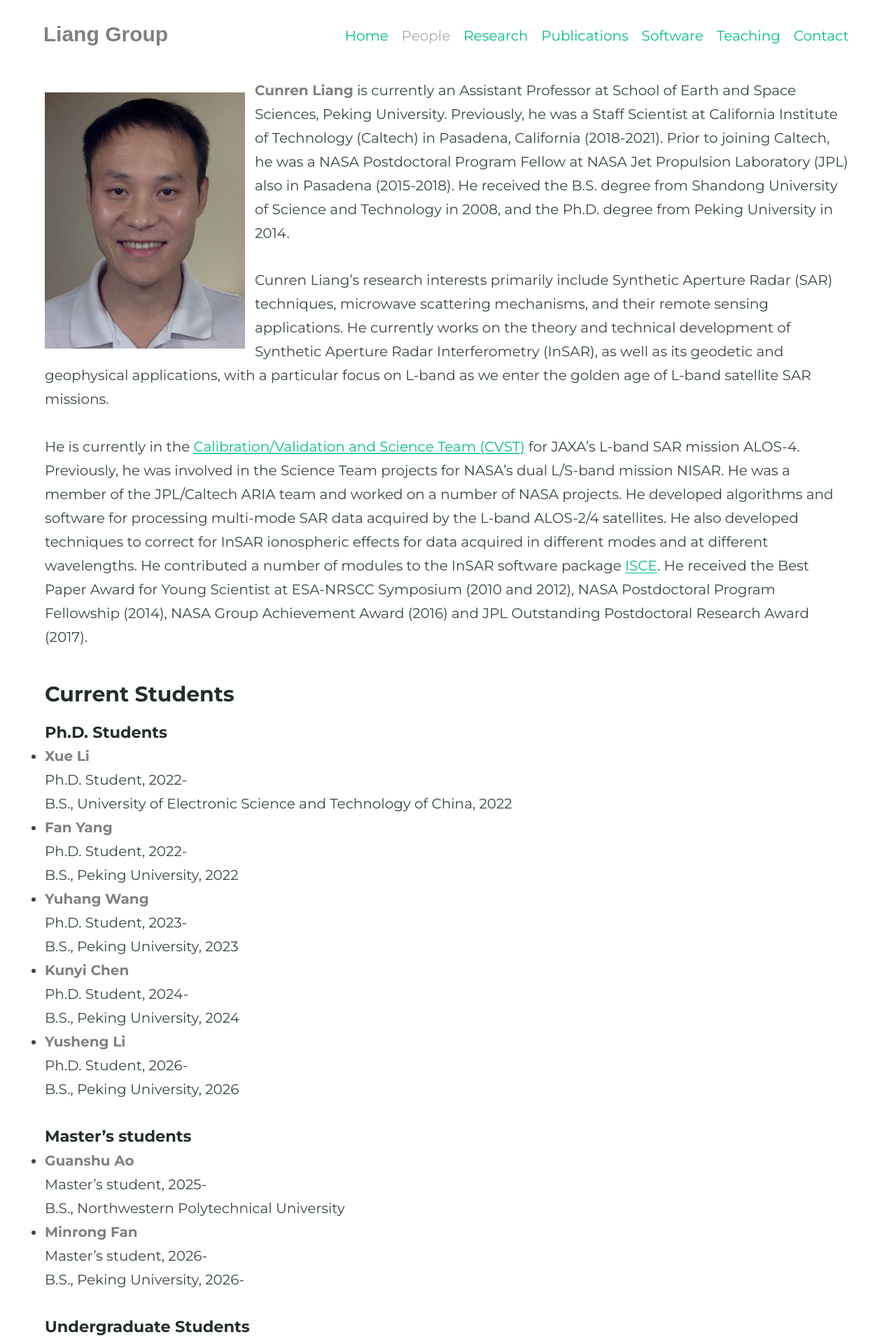
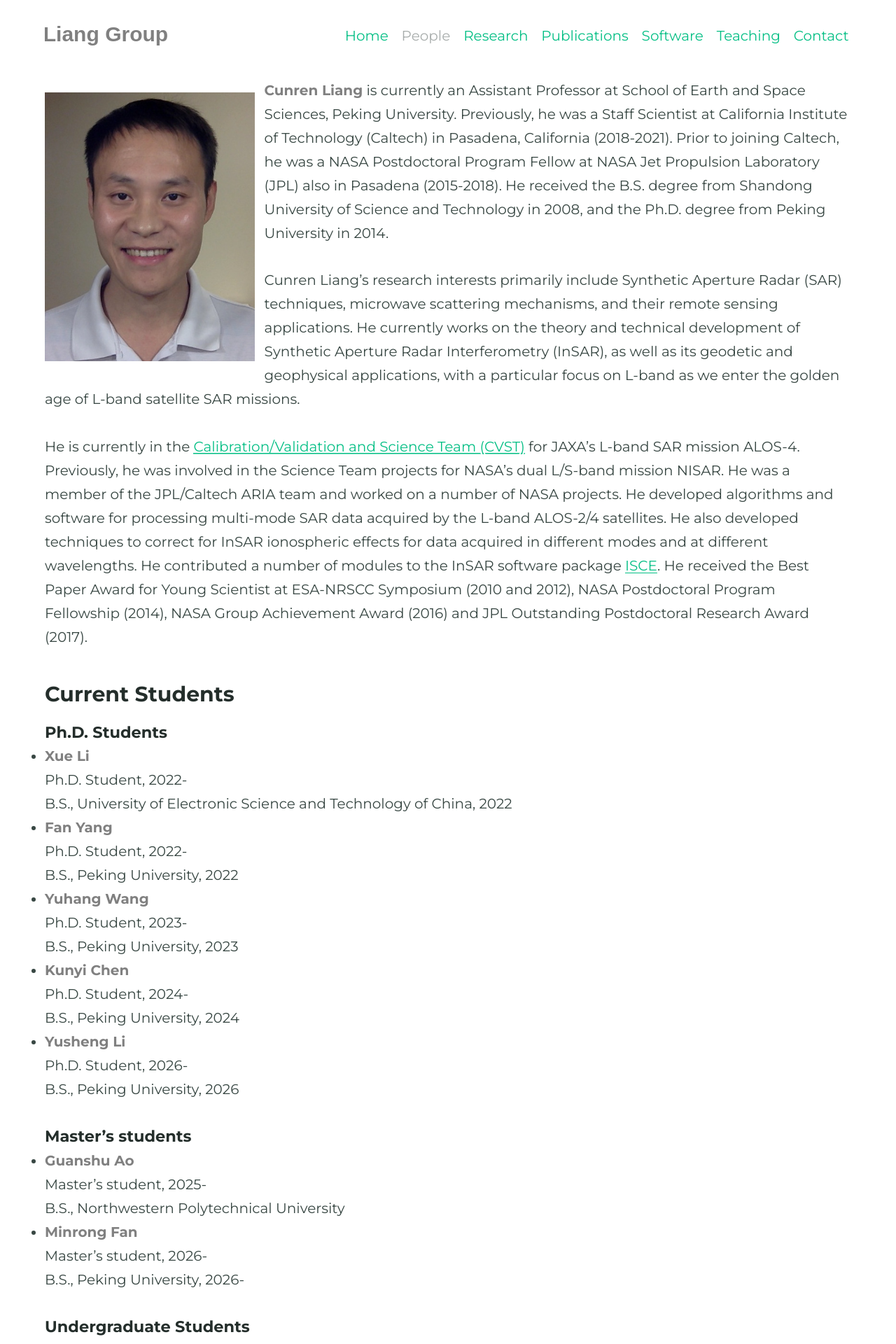
Before and after one commit to CunrenLiang/cunrenliang.github.io, a Jekyll site: the page built from people.md, in a window 1280 px wide. Shown: the top 1920 px of the page at 70% size. Built offline with Jekyll 4.4.1, drawn with Linux system fonts in a browser that asks for light colours; some web fonts are replaced.

Commit message:
Add files via upload

```diff
--- a/_includes/figure.html
+++ b/_includes/figure.html
@@ -1,4 +1,4 @@
-<figure class="figure  figure--{{ include.position | default: 'center' }}" style="width: {{ include.width }}px; {% if include.position == 'center' %}**margin-left: auto; margin-right: auto;**{% elsif include.position == 'right' %}**margin-left: auto; margin-right: 0;**{% elsif include.position == 'left' %}**margin-left: 0; margin-right: auto;**{% endif %}">
+<figure class="figure  figure--{{ include.position | default: 'center' }}">
   <img class="image" src="{{ include.image }}" alt="{{ include.alt | default: include.caption }}" {{ include.width ? include.width | prepend: 'width="' | append: '"' }} {{ include.height ? include.height | prepend: 'height="' | append: '"' }}>
   {% if include.caption %}<figcaption class="caption">{{ include.caption }}</figcaption>{% endif %}
 </figure>
```
